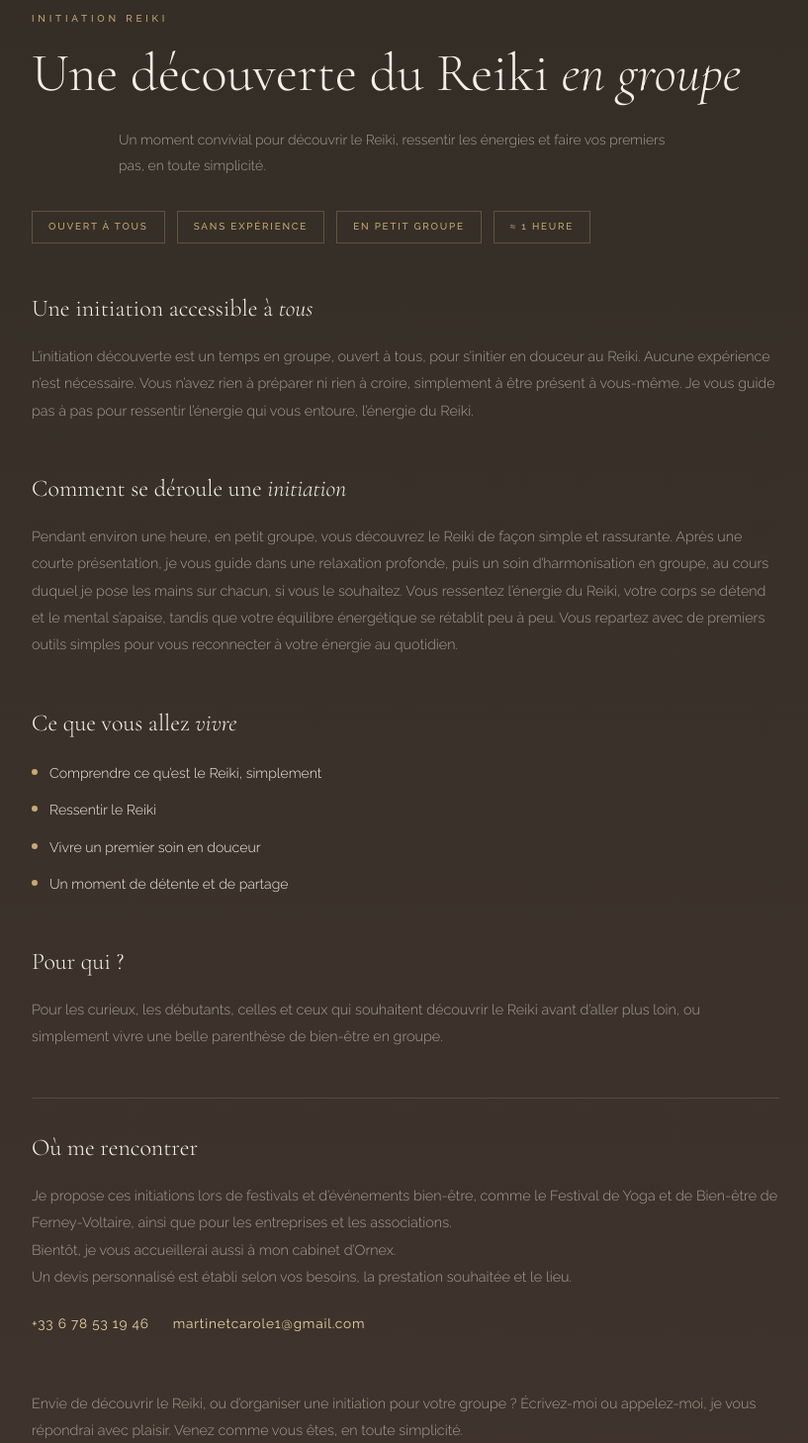
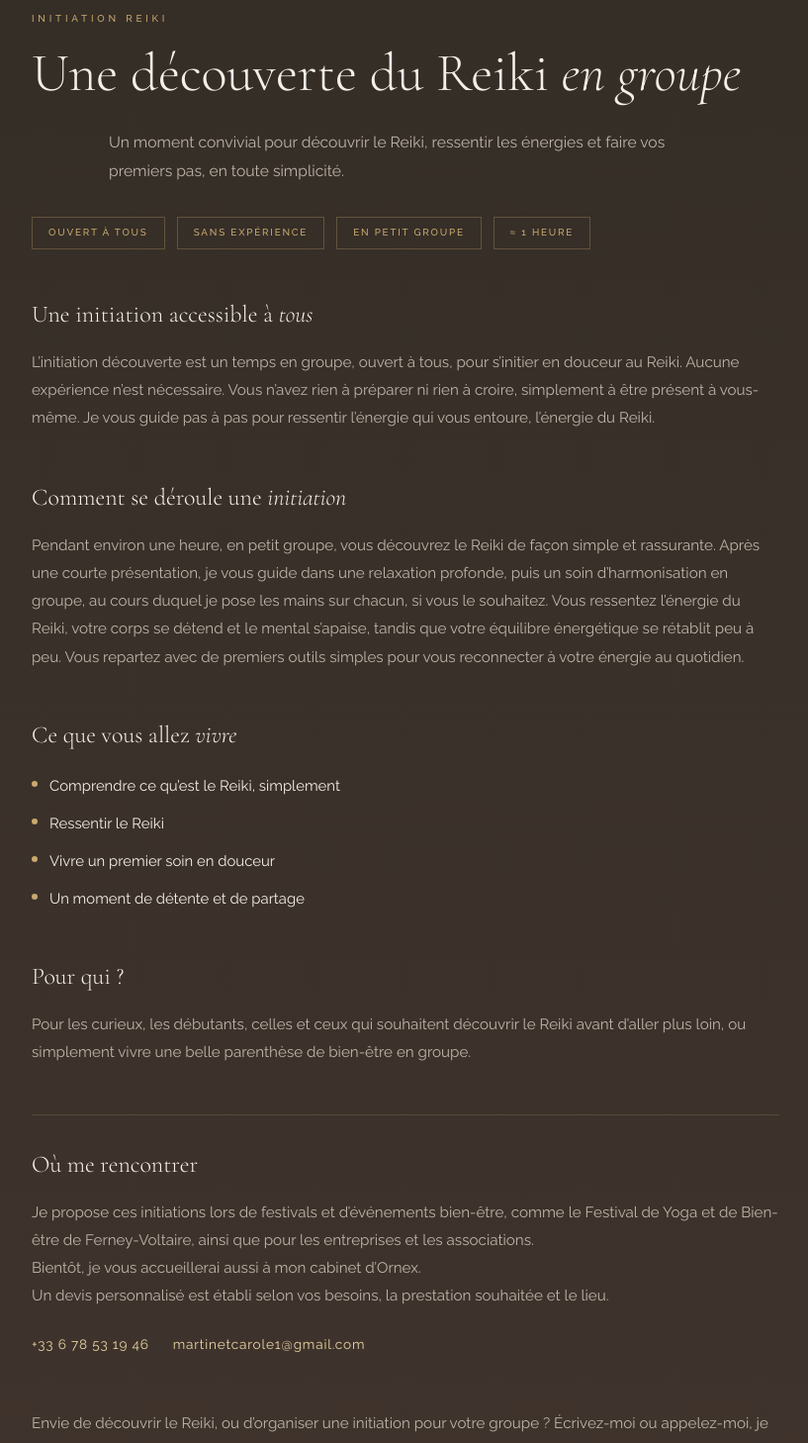
Before and after one commit to LucaMartinet7/Website_Carole, a React (Vite) app: page /initiation-reiki in a window 1280 px wide. Shown: the part 220-1678 px from the top of the page at 99% size, without its empty margins (230-1047 px from the left). Built offline with nearby package versions, Linux system fonts and the light colour scheme.

Commit message:
Améliore la lisibilité des textes (taille, contraste, graisse, interlignage)

```diff
--- a/src/components/AboutSection.tsx
+++ b/src/components/AboutSection.tsx
@@ -35,7 +35,7 @@ export function AboutSection() {
 
           {aboutStory.map((paragraph, index) => (
             <Reveal key={index} delayMs={150 + index * 60}>
-              <p className="mb-5 text-[0.87rem] font-light leading-[1.9] text-[var(--muted)]">
+              <p className="mb-5 text-[0.95rem] font-normal leading-[1.85] text-[var(--muted)]">
                 {paragraph}
               </p>
             </Reveal>
@@ -59,7 +59,7 @@ export function AboutSection() {
               <h3 className="text-[1.6rem] font-light text-[var(--cream)] [font-family:'Cormorant_Garamond',serif]">
                 Mon expertise : <em>libération, équilibre, cheminement</em>
               </h3>
-              <p className="mt-4 text-[0.87rem] font-light leading-[1.9] text-[var(--muted)]">
+              <p className="mt-4 text-[0.95rem] font-normal leading-[1.85] text-[var(--muted)]">
                 {expertise.intro}
               </p>
               <div className="mt-8 grid gap-6 sm:grid-cols-3">
@@ -71,7 +71,7 @@ export function AboutSection() {
                     <strong className="block text-[0.82rem] font-medium tracking-[0.03em] text-[var(--cream)]">
                       {point.title}
                     </strong>
-                    <p className="mt-3 text-[0.8rem] font-light leading-[1.8] text-[var(--muted)]">
+                    <p className="mt-3 text-[0.87rem] font-normal leading-[1.75] text-[var(--muted)]">
                       {point.text}
                     </p>
                   </div>
--- a/src/components/FaqSection.tsx
+++ b/src/components/FaqSection.tsx
@@ -30,7 +30,7 @@ export function FaqSection() {
                     +
                   </span>
                 </summary>
-                <p className="pb-5 pr-8 text-[0.85rem] font-light leading-[1.8] text-[var(--muted)]">
+                <p className="pb-5 pr-8 text-[0.93rem] font-normal leading-[1.8] text-[var(--muted)]">
                   {item.answer}
                 </p>
               </details>
--- a/src/components/ResonanceSection.tsx
+++ b/src/components/ResonanceSection.tsx
@@ -29,7 +29,7 @@ export function ResonanceSection() {
                 <h3 className="relative z-10 mb-3 text-[1.25rem] font-normal text-[var(--gold2)] [font-family:'Cormorant_Garamond',serif]">
                   {card.title}
                 </h3>
-                <p className="relative z-10 text-[0.82rem] font-light leading-[1.75] text-[var(--muted)]">
+                <p className="relative z-10 text-[0.9rem] font-normal leading-[1.7] text-[var(--muted)]">
                   {card.description}
                 </p>
               </article>
--- a/src/components/SectionHeading.tsx
+++ b/src/components/SectionHeading.tsx
@@ -32,7 +32,7 @@ export function SectionHeading({
       </Reveal>
       <Reveal className={align === 'left' ? 'text-left' : ''} delayMs={200}>
         <p
-          className={`mx-auto max-w-[580px] text-[0.87rem] font-light leading-[1.85] text-[var(--muted)] ${align === 'left' ? 'mx-0 text-left' : 'text-center'}`}
+          className={`mx-auto max-w-[600px] text-[0.98rem] font-normal leading-[1.85] text-[var(--muted)] ${align === 'left' ? 'mx-0 text-left' : 'text-center'}`}
         >
           {description}
         </p>
--- a/src/components/ServicesSection.tsx
+++ b/src/components/ServicesSection.tsx
@@ -19,7 +19,7 @@ function ServiceCardContent({
       <h3 className="mb-3 text-[1.6rem] font-normal text-[var(--cream)] [font-family:'Cormorant_Garamond',serif]">
         {service.title}
       </h3>
-      <p className="mb-6 text-[0.82rem] font-light leading-[1.8] text-[var(--muted)]">
+      <p className="mb-6 text-[0.9rem] font-normal leading-[1.75] text-[var(--muted)]">
         {service.description}
       </p>
       <span className="inline-flex items-center gap-2 text-[0.65rem] font-medium uppercase tracking-[0.25em] text-[var(--gold)] after:content-['→'] after:transition-transform group-hover:after:translate-x-1">
--- a/src/index.css
+++ b/src/index.css
@@ -19,7 +19,7 @@ html {
   --gold: #c9a96e;
   --gold2: #e8d5a3;
   --cream: #f5efe6;
-  --muted: #a89f96;
+  --muted: #bdb4a9;
 }
 
 * {
--- a/src/pages/InitiationReiki.tsx
+++ b/src/pages/InitiationReiki.tsx
@@ -47,7 +47,7 @@ export function InitiationReiki() {
             <h3 className="text-[1.5rem] font-light text-[var(--cream)] [font-family:'Cormorant_Garamond',serif]">
               Une initiation accessible à <em>tous</em>
             </h3>
-            <p className="mt-4 text-[0.9rem] font-light leading-[1.9] text-[var(--muted)]">
+            <p className="mt-4 text-[0.95rem] font-normal leading-[1.85] text-[var(--muted)]">
               {initiationPage.presentation}
             </p>
           </div>
@@ -58,7 +58,7 @@ export function InitiationReiki() {
             <h3 className="text-[1.5rem] font-light text-[var(--cream)] [font-family:'Cormorant_Garamond',serif]">
               Comment se déroule une <em>initiation</em>
             </h3>
-            <p className="mt-4 text-[0.9rem] font-light leading-[1.9] text-[var(--muted)]">
+            <p className="mt-4 text-[0.95rem] font-normal leading-[1.85] text-[var(--muted)]">
               {initiationPage.deroule}
             </p>
           </div>
@@ -73,7 +73,7 @@ export function InitiationReiki() {
               {initiationPage.vivre.map((item) => (
                 <li key={item} className="flex items-start gap-3">
                   <span className="mt-[0.5rem] h-[6px] w-[6px] shrink-0 rounded-full bg-[var(--gold)]" />
-                  <span className="text-[0.88rem] font-light leading-[1.8] text-[var(--cream)]">
+                  <span className="text-[0.93rem] font-normal leading-[1.75] text-[var(--cream)]">
                     {item}
                   </span>
                 </li>
@@ -87,7 +87,7 @@ export function InitiationReiki() {
             <h3 className="text-[1.5rem] font-light text-[var(--cream)] [font-family:'Cormorant_Garamond',serif]">
               Pour qui&nbsp;?
             </h3>
-            <p className="mt-4 text-[0.9rem] font-light leading-[1.9] text-[var(--muted)]">
+            <p className="mt-4 text-[0.95rem] font-normal leading-[1.85] text-[var(--muted)]">
               {initiationPage.pourQui}
             </p>
           </div>
@@ -98,7 +98,7 @@ export function InitiationReiki() {
             <h3 className="text-[1.5rem] font-light text-[var(--cream)] [font-family:'Cormorant_Garamond',serif]">
               Où me rencontrer
             </h3>
-            <p className="mt-4 whitespace-pre-line text-[0.9rem] font-light leading-[1.9] text-[var(--muted)]">
+            <p className="mt-4 whitespace-pre-line text-[0.95rem] font-normal leading-[1.85] text-[var(--muted)]">
               {initiationPage.ou}
             </p>
             <div className="mt-6 flex flex-wrap gap-x-6 gap-y-3 text-[0.85rem] tracking-[0.06em] text-[var(--gold2)]">
@@ -109,7 +109,7 @@ export function InitiationReiki() {
         </Reveal>
 
         <Reveal delayMs={250}>
-          <p className="mt-14 text-[0.9rem] font-light leading-[1.9] text-[var(--muted)]">
+          <p className="mt-14 text-[0.95rem] font-normal leading-[1.85] text-[var(--muted)]">
             Envie de découvrir le Reiki, ou d’organiser une initiation pour votre groupe&nbsp;? Écrivez-moi
             ou appelez-moi, je vous répondrai avec plaisir. Venez comme vous êtes, en toute simplicité.
           </p>
```
Also changed, not shown: src/pages/FormationsReiki.tsx (+5 -5 lines), src/pages/SeanceIndividuelle.tsx (+8 -8 lines).
